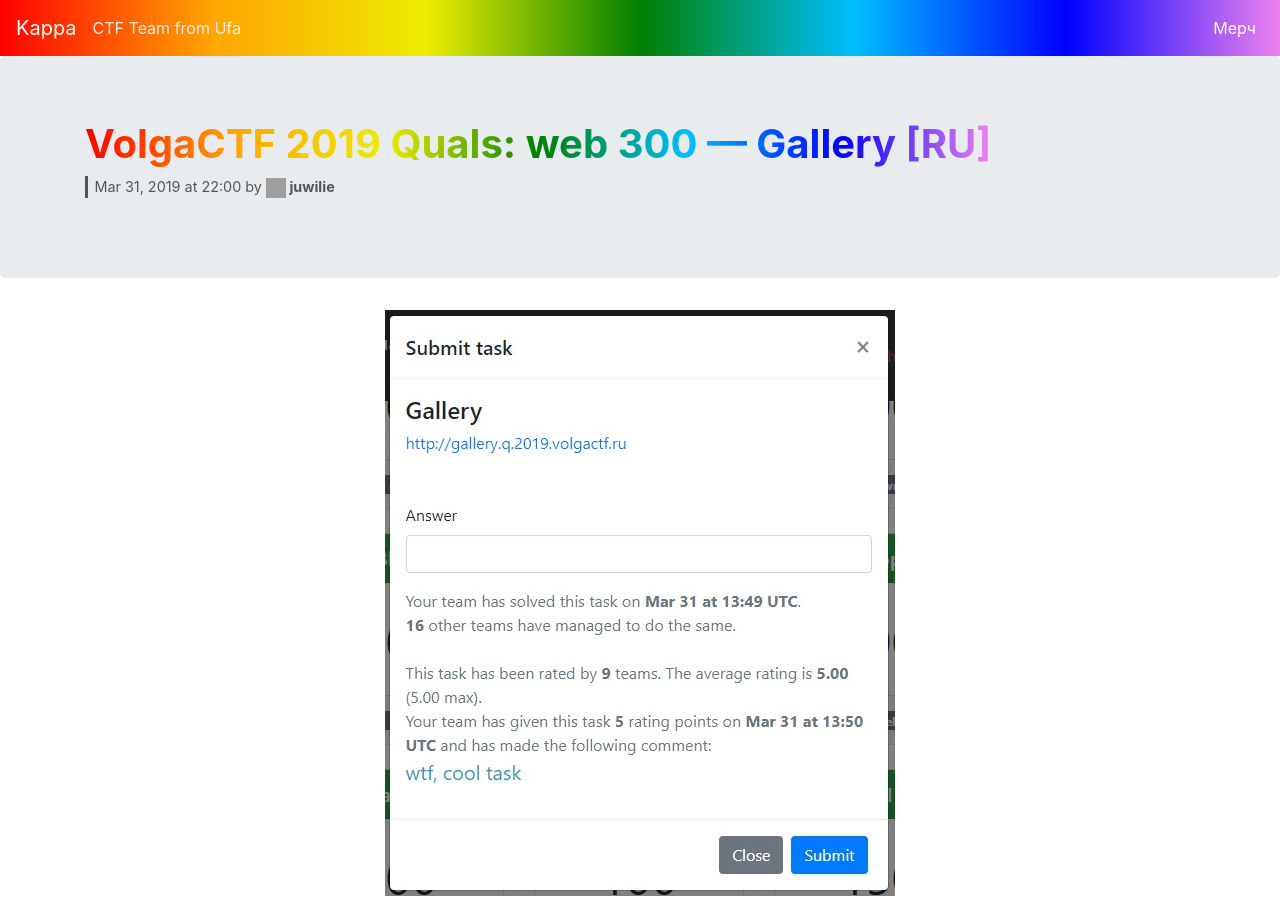
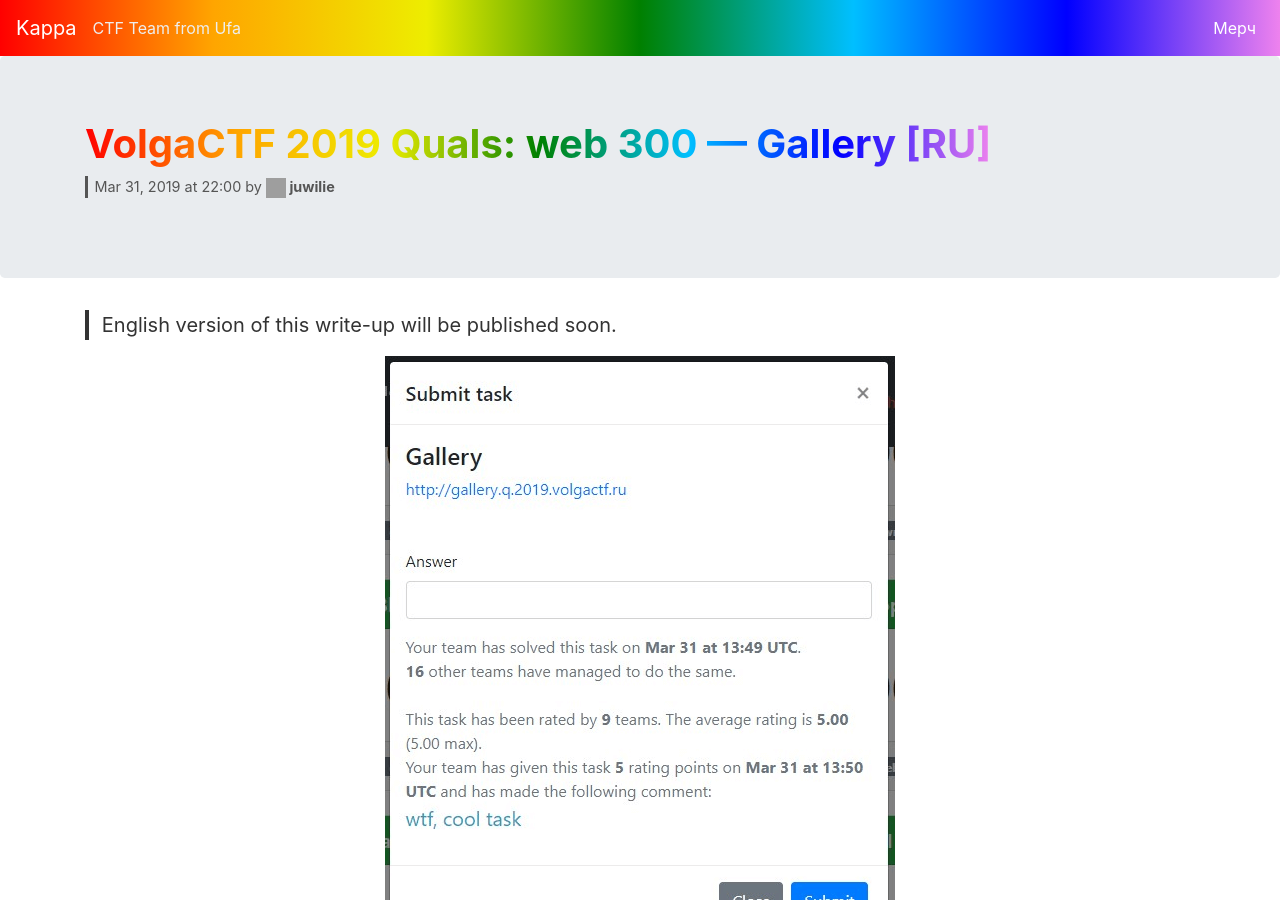
Before and after one commit to kappactf/kappactf.github.io, a Jekyll site: the page built from _posts/2019-04-01-volgactf-gallery-ru.markdown, in a window 1280 px wide and 900 px high. Built offline with Jekyll 4.4.1, drawn with Linux system fonts in a browser that asks for light colours; emoji names are drawn with the system emoji font; grey boxes are pictures that could not be loaded.

Commit message:
add notice about the translation

```diff
--- a/_posts/2019-04-01-volgactf-gallery-ru.markdown
+++ b/_posts/2019-04-01-volgactf-gallery-ru.markdown
@@ -5,6 +5,8 @@
 author: juwilie
 excerpt: Райтап на таск Gallery с VolgaCTF 2019 Quals
 ---
+
+> English version of this write-up will be published soon.
 
 ![Условие](/assets/img/2019/04/volgactf-gallery/statement.png){:class="preview-wide"}
 
```
